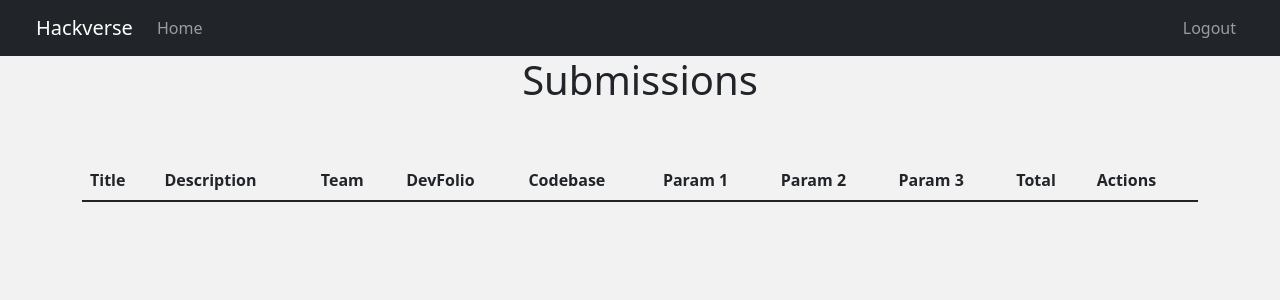
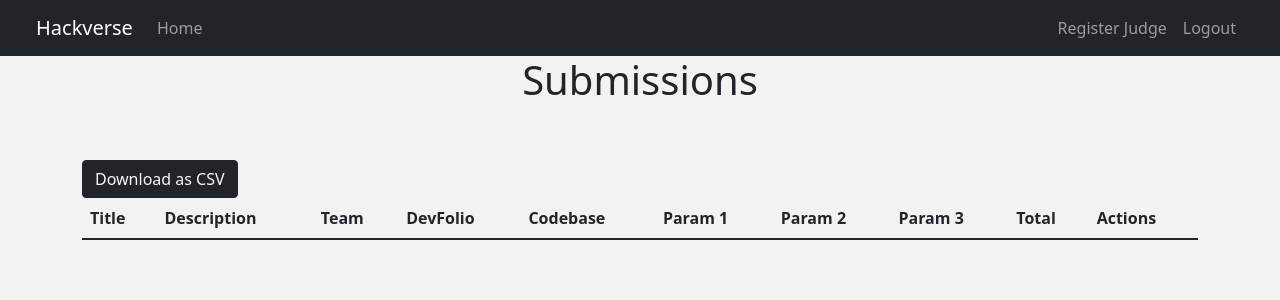
Before and after one commit to aritrasinha108/hackverse-judging, a Django app: page /auth/submissions in a window 1280 px wide. Shown: the top 300 px of the page. Run offline with Django 4.2, Linux system fonts and the light colour scheme; the visitor is signed in with stand-in values (Sample User, id 1); lists and menus that the app fills with data are empty; some libraries are stand-ins or nearby versions.

Commit message:
Added download CSV capability and some UI updates

```diff
--- a/accounts/urls.py
+++ b/accounts/urls.py
@@ -8,4 +8,5 @@ urlpatterns = [
     path('submissions/<int:sub_id>/edit', views.edit_submission, name="Edit"),
     path('submissions/<int:sub_id>/delete', views.delete_submission, name="Delete"),
     path('submissions/<int:sub_id>', views.view_submission, name="ViewSub"),
+    path('download_submissions', views.download_csv, name='download_csv'),
 ]
--- a/accounts/views.py
+++ b/accounts/views.py
@@ -1,7 +1,11 @@
 from django.shortcuts import render,redirect
 from django.contrib.admin.views.decorators import staff_member_required
+from django.http import HttpResponse
+
 from .forms import NewUserCreationForm, SubmissionForm, JudgementForm
 from .models import Submissions
+
+import csv
 # Create your views here.
 
 @staff_member_required
@@ -10,6 +14,7 @@ def register(request):
         form = NewUserCreationForm(request.POST)
         if form.is_valid():
             form.save()
+            return redirect('View')
     else:
         form = NewUserCreationForm()
     args = {
@@ -23,6 +28,7 @@ def create_submission(request):
         form = SubmissionForm(request.POST)
         if form.is_valid():
             form.save()
+            return redirect('View')
     else:
         form = SubmissionForm()
     args = {
@@ -33,7 +39,7 @@ def create_submission(request):
 
 def view_all_submissions(request):
     if not request.user.is_authenticated:
-        return redirect('/admin')
+        return redirect('login')
 
     submissions = Submissions.objects.all
     return render(request,'accounts/view_submissions.html', {'submissions': submissions})
@@ -45,7 +51,7 @@ def edit_submission(request,sub_id):
         form = SubmissionForm(request.POST, instance= sub)
         if form.is_valid():
             form.save()
-
+            return redirect('View')
     form = SubmissionForm(instance= sub)
     args = {
         'form': form,
@@ -65,5 +71,19 @@ def view_submission(request,sub_id):
             submission.total = judgeform.cleaned_data['param1'] + judgeform.cleaned_data['param2'] + judgeform.cleaned_data['param3']
             judgeform.save()
             submission.save()
+            return redirect('View')
   form = JudgementForm(instance= submission)
   return render(request, 'accounts/view_submission.html', {'submission': submission,'form':form})
+
+@staff_member_required
+def download_csv(request):
+    submissions = Submissions.objects.all()
+    response = HttpResponse(content_type='text/csv')
+    response['Content-Disposition'] = 'attachment; filename="submissions.csv"'
+
+    writer = csv.writer(response)
+    writer.writerow(['id', 'title', 'description', 'devfolio_link', 'codebase_link', 'team_name', 'member_name', 'member_email', 'member_phone', 'judge', 'param1', 'param2', 'param3', 'total'])
+    subs = submissions.values_list('id', 'title', 'description', 'devfolio_link', 'codebase_link', 'team_name', 'member_name', 'member_email', 'member_phone', 'judge', 'param1', 'param2', 'param3', 'total')
+    for s in subs:
+        writer.writerow(s)
+    return response
--- a/hackverse_judging/settings.py
+++ b/hackverse_judging/settings.py
@@ -79,8 +79,8 @@ DATABASES = {
     'default': {
        'ENGINE': 'django.db.backends.mysql',
         'NAME': 'hackverse_judging',
-        'USER': 'MYSELF',
-        'PASSWORD': 'JohnyInglis02*',
+        'USER': 'mysqluser',
+        'PASSWORD': 'password',
         'HOST': 'localhost',
         'PORT': '3306',
     }
--- a/templates/accounts/view_submissions.html
+++ b/templates/accounts/view_submissions.html
@@ -11,6 +11,9 @@ Submissions
 <br>
 <br>
 <div class="container">
+  {% if user.is_staff %}
+    <a href="{% url 'download_csv' %}" class="btn btn-dark text-light">Download as CSV</a>
+  {% endif %}
     <table class="table">
         <thead class="thead-dark">
           <tr>
@@ -38,7 +41,12 @@ Submissions
             <td>{{s.param2}}</td>
             <td>{{s.param3}}</td>
             <td>{{s.total}}</td>
-            <td><a href="/auth/submissions/{{s.id}}/edit">Edit</a> <a href="/auth/submissions/{{s.id}}/delete">Delete</a> </td>
+            <td>
+              <a href="/auth/submissions/{{s.id}}">Evaluate</a>
+              {% if user.is_staff %}
+              <a href="/auth/submissions/{{s.id}}/edit">Edit</a> <a href="/auth/submissions/{{s.id}}/delete">Delete</a>
+              {% endif %}
+            </td>
           </tr>
           {% endfor %}
         </tbody>
--- a/templates/base.html
+++ b/templates/base.html
@@ -37,6 +37,11 @@
                         <a class="nav-link" aria-current="page" href="{% url 'login' %}">Login</a>
                       </li>
                     {% endif %}
+                    {% if user.is_staff %}
+                      <li class="nav-item">
+                        <a class="nav-link" aria-current="page" href="{% url 'register' %}">Register Judge</a>
+                      </li>
+                    {% endif %}
                 </ul>
             </div>
           </div>
```
